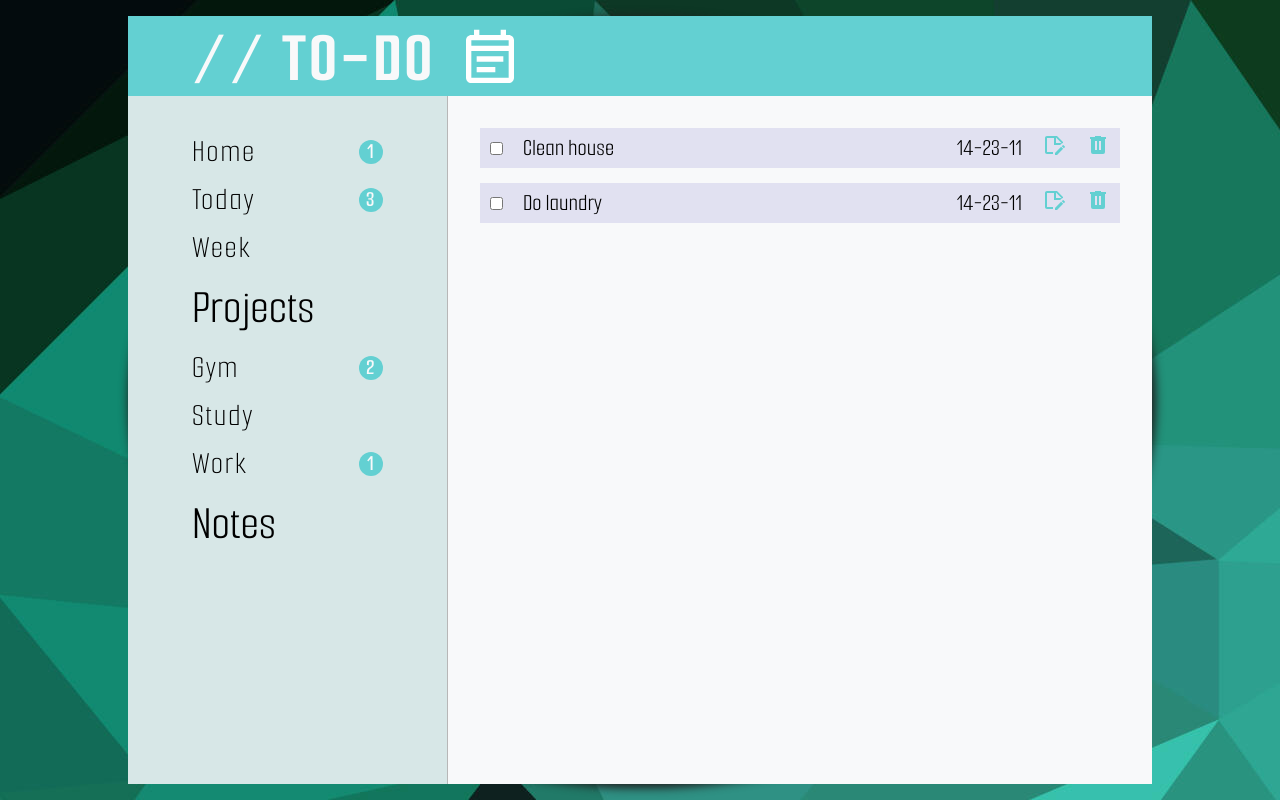
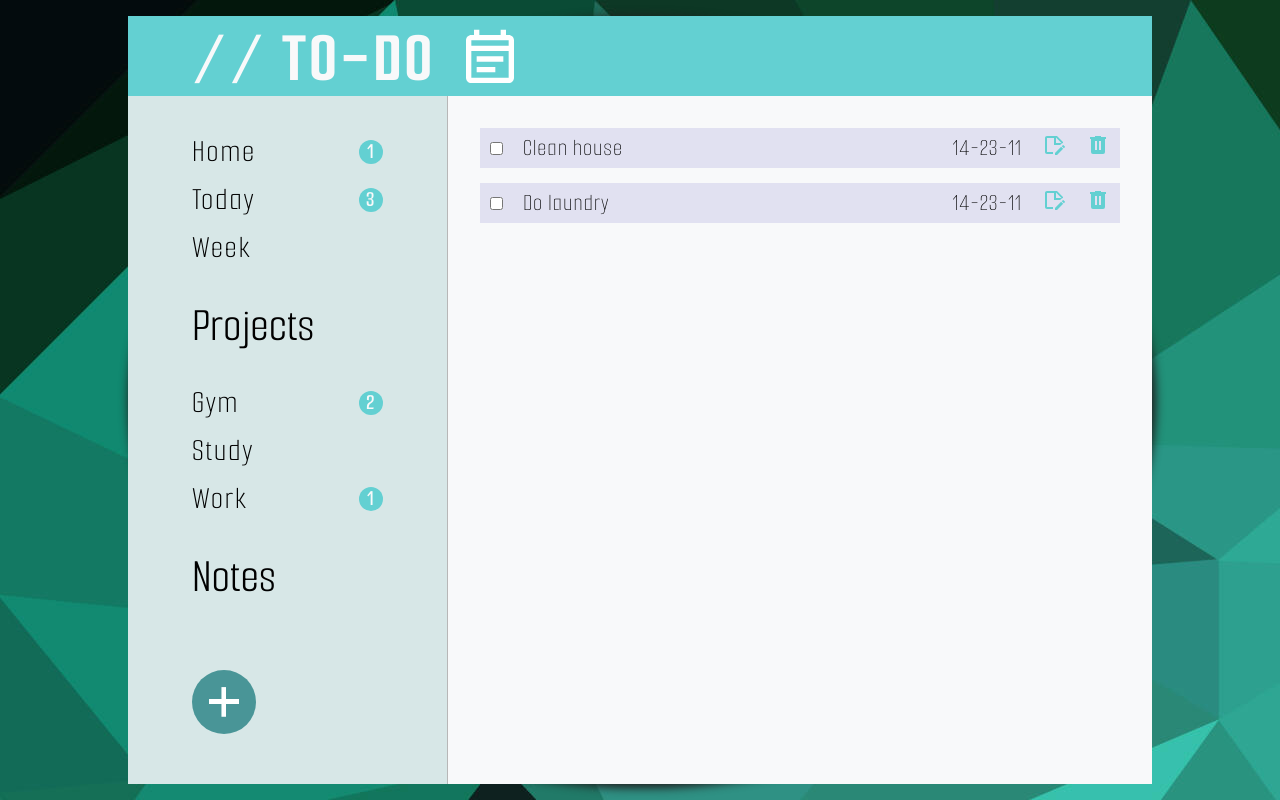
Before and after one commit to F-arellano/odin-todo-list, a website built with webpack: page src/index.html in a window 1280 px wide. Built offline with nearby package versions, Linux system fonts and the light colour scheme.

Commit message:
ADD: side button and hover functionalities

```diff
--- a/src/css/styles.css
+++ b/src/css/styles.css
@@ -73,12 +73,40 @@ body {
 
 .side-bar {
   grid-area: side;
+  display: grid;
+  grid-template-rows: repeat(5, auto);
+
   width: 20rem;
   padding: 2rem 4rem;
 
   border-right: 1px solid rgb(183, 183, 183);
 
   background-color: var(--main-gray-color);
+
+  & button {
+    margin-top: 40px;
+    vertical-align: center;
+    justify-self: start;
+
+    font-size: 5rem;
+    font-weight: 700;
+    line-height: 4rem;
+    color: white;
+
+    width: 4rem;
+    height: 4rem;
+    border-radius: 50%;
+    border: 1px solid transparent;
+    background-color: var(--main-dark-color );
+
+    &:hover {
+      box-shadow: 2px 2px 10px 10px var(--gray-color);
+    }
+
+    &:active {
+      border: 1px solid var(--main-color);
+    }
+  }
 
   & li {
     display: grid;
@@ -164,6 +192,8 @@ body {
   background-color: var(--light-color);
 
   font-size: 1.5rem;
+  font-weight: 200;
+  letter-spacing: 0.05rem;
 
   &:hover {
     box-shadow: 2px 2px 10px 0px var(--gray-color);
@@ -175,6 +205,10 @@ body {
     background: none;
     position: relative;
     top: 0.1rem;
+
+    &:hover path {
+      fill: var(--main-dark-color);
+    }
   }
 
   & svg {
--- a/src/index.html
+++ b/src/index.html
@@ -47,6 +47,7 @@
           </li>
         </ul>
         <h3>Notes</h3>
+        <button>+</button>
       </div>
       <div class="main">
         <div class="grid-box">
```
